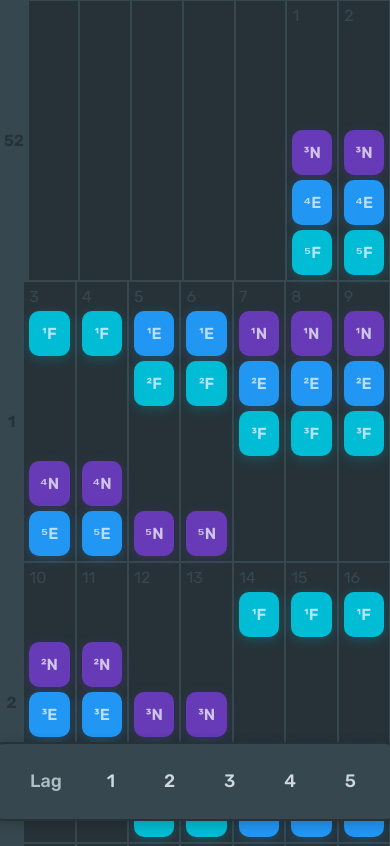
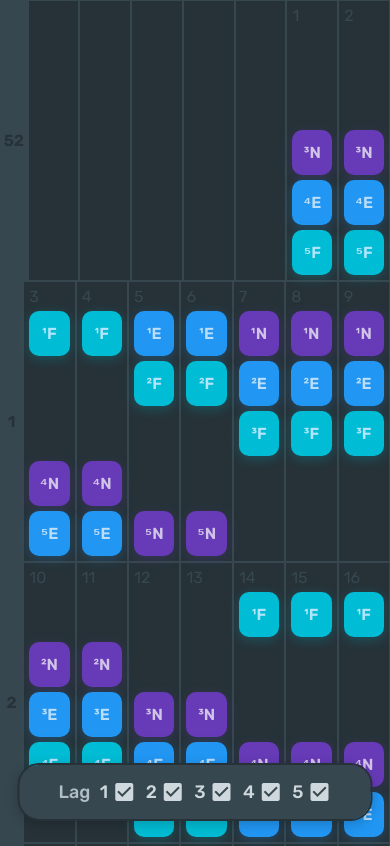
Before and after one commit to whilefalsetrue/ssab-schema, a plain HTML site: page index.html in a window 390 px wide. Shown: the top 846 px of the page. Drawn offline with nearby package versions, Linux system fonts and the light colour scheme.

Commit message:
Responsiveness & small fixes

```diff
--- a/index.html
+++ b/index.html
@@ -21,23 +21,23 @@
             <p>Lag</p>
             <label for="settings_team1">1
                 <input type="checkbox" id="settings_team1">
-                <span class="material-icons"></span>
+                <span class="material-icons">check_box</span>
             </label>
             <label for="settings_team2">2
                 <input type="checkbox" id="settings_team2">
-                <span class="material-icons"></span>
+                <span class="material-icons">check_box</span>
             </label>
             <label for="settings_team3">3
                 <input type="checkbox" id="settings_team3">
-                <span class="material-icons"></span>
+                <span class="material-icons">check_box</span>
             </label>
             <label for="settings_team4">4
                 <input type="checkbox" id="settings_team4">
-                <span class="material-icons"></span>
+                <span class="material-icons">check_box</span>
             </label>
             <label for="settings_team5">5
                 <input type="checkbox" id="settings_team5">
-                <span class="material-icons"></span>
+                <span class="material-icons">check_box</span>
             </label>
         </div>
 
--- a/styles.css
+++ b/styles.css
@@ -148,8 +148,7 @@ td:first-of-type {
     justify-content: space-between;
 
     width: 330px;
-    height: 75px;
-    padding: 0 45px;
+    padding: 25px 45px;
     border-radius: 20px;
     background: var(--nc-800);
     outline: 2px solid var(--nc-900);
@@ -181,12 +180,17 @@ label span {margin-left: 4px;}
 label:hover {cursor: pointer;}
 
 @media (max-width: 700px) {
-    td {
-        font-size: 16px!important;
+    *, td:first-of-type {
+        font-size: 16px;
     }
 
     td:not(:first-of-type) {
         padding: 5px;
         gap: 5px;
     }
+
+    .settings {
+        width: 70vw;
+        padding: 15px 10vw;
+    } .settings >* {font-size: 18px;}
 }
```
